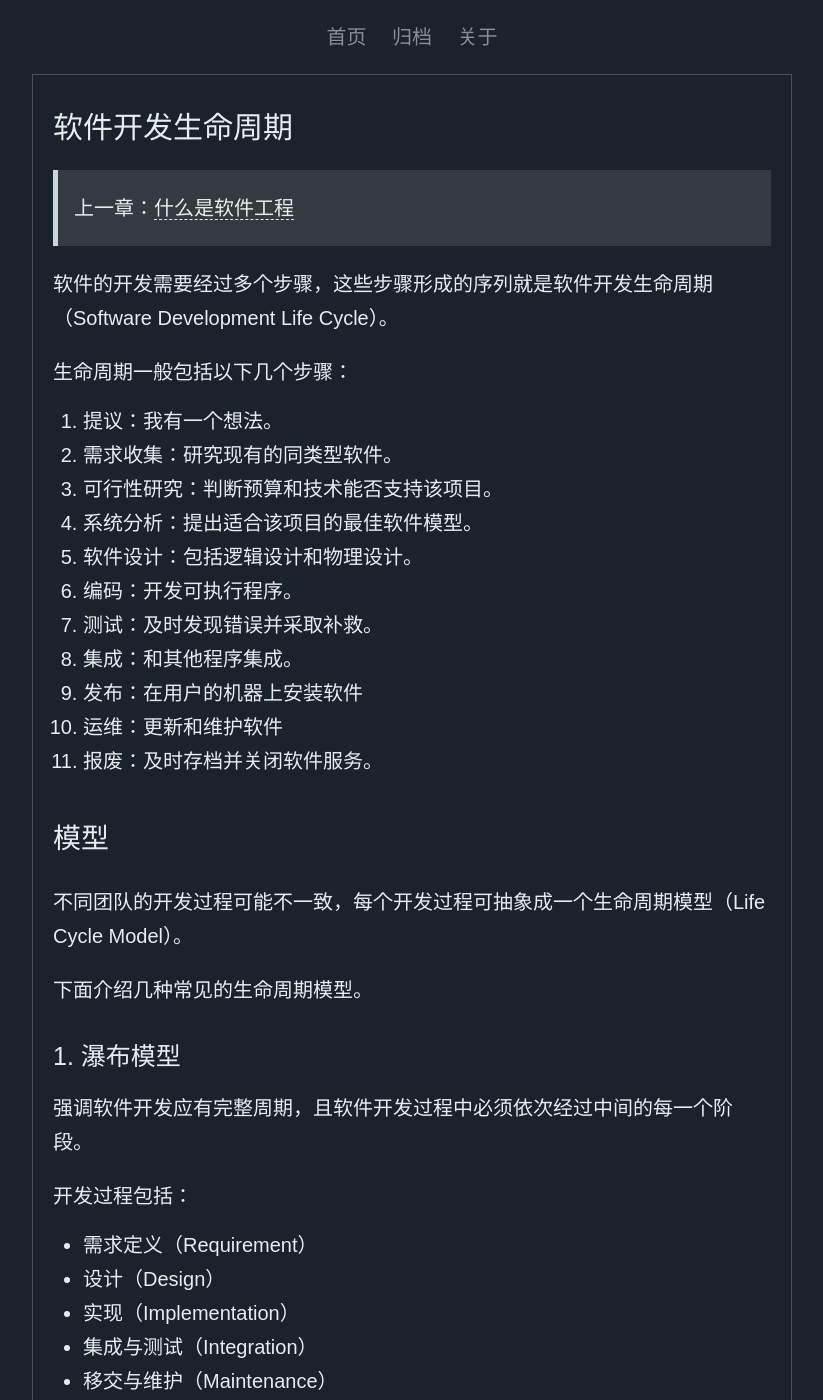
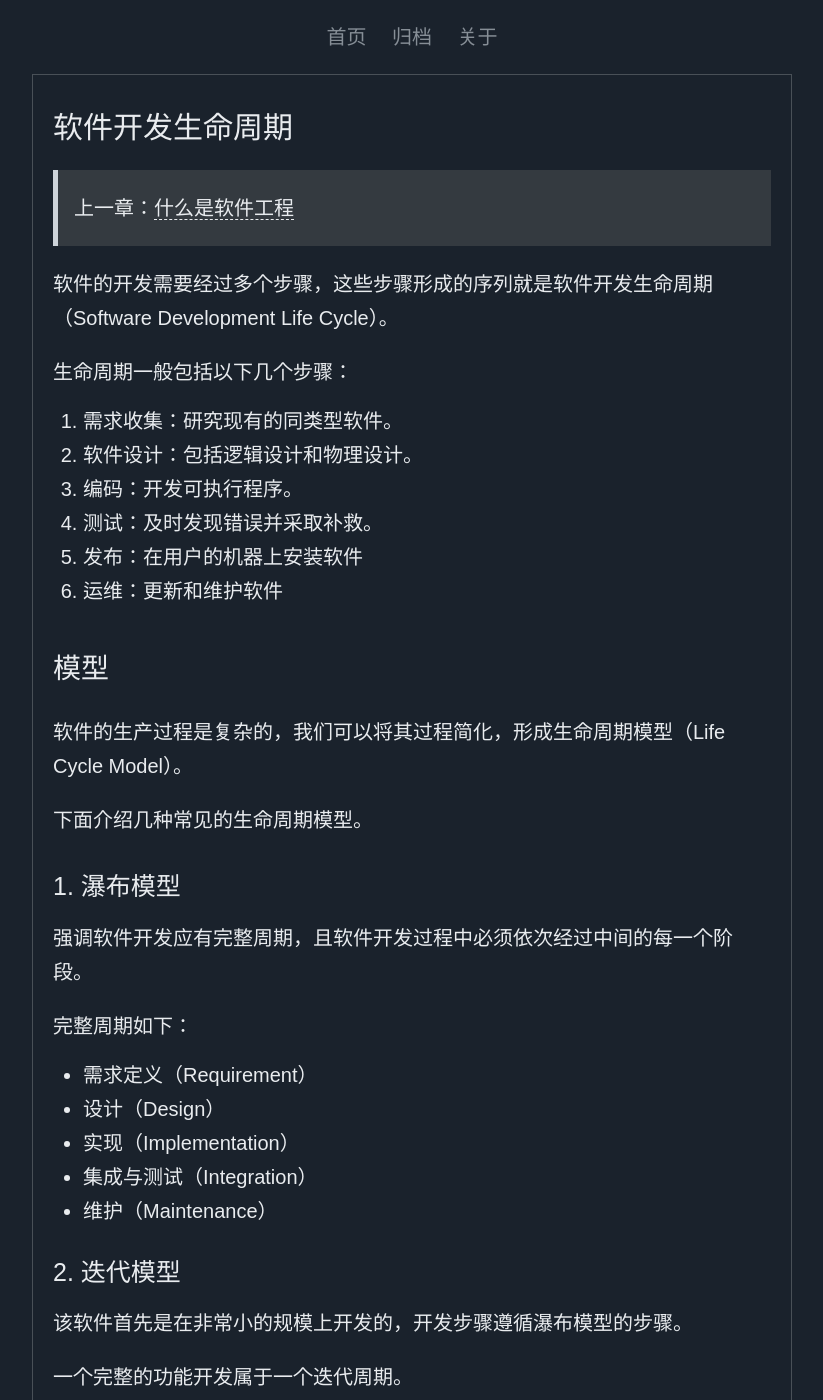
Before and after one commit to fengzhuyi/fengzhuyi.github.io, a Jekyll site: the page built from se/sdlc.md, in a window 1280 px wide and 1400 px high. Shown: the whole window, without its empty margins (228-1051 px from the left). Built offline with Jekyll 4.4.1, drawn with Linux system fonts in a browser that asks for light colours; some of the changed text lies outside the part shown.

```diff
--- a/page/archive.md
+++ b/page/archive.md
@@ -4,7 +4,7 @@ permalink: /archive.html
 title: 归档
 ---
 
-# 分类
+# 归档
 
 - [随记](/note/)
 - [线性代数](/la/)
--- a/se/sdlc.md
+++ b/se/sdlc.md
@@ -8,21 +8,16 @@ title: 软件开发生命周期
 
 生命周期一般包括以下几个步骤：
 
-1. 提议：我有一个想法。
-2. 需求收集：研究现有的同类型软件。
-3. 可行性研究：判断预算和技术能否支持该项目。
-4. 系统分析：提出适合该项目的最佳软件模型。
-5. 软件设计：包括逻辑设计和物理设计。
-6. 编码：开发可执行程序。
-7. 测试：及时发现错误并采取补救。
-8. 集成：和其他程序集成。
-9. 发布：在用户的机器上安装软件
-10. 运维：更新和维护软件
-11. 报废：及时存档并关闭软件服务。
+1. 需求收集：研究现有的同类型软件。
+2. 软件设计：包括逻辑设计和物理设计。
+3. 编码：开发可执行程序。
+4. 测试：及时发现错误并采取补救。
+5. 发布：在用户的机器上安装软件
+6. 运维：更新和维护软件
 
 ## 模型
 
-不同团队的开发过程可能不一致，每个开发过程可抽象成一个生命周期模型（Life Cycle Model）。
+软件的生产过程是复杂的，我们可以将其过程简化，形成生命周期模型（Life Cycle Model）。
 
 下面介绍几种常见的生命周期模型。
 
@@ -30,13 +25,13 @@ title: 软件开发生命周期
 
 强调软件开发应有完整周期，且软件开发过程中必须依次经过中间的每一个阶段。
 
-开发过程包括：
+完整周期如下：
 
 - 需求定义（Requirement）
 - 设计（Design）
 - 实现（Implementation）
 - 集成与测试（Integration）
-- 移交与维护（Maintenance）
+- 维护（Maintenance）
 
 ### 2. 迭代模型
 
@@ -52,6 +47,8 @@ title: 软件开发生命周期
 
 ### 3. 螺旋模型
 
-螺旋模型基于迭代模型，在每个迭代周期的需求定义阶段后加入风险分析阶段。
+螺旋模在迭代模型的基础上加入了风险分析阶段。
+
+风险分析阶段紧随需求定义阶段
 
 > 下一章：[软件项目管理](/se/spm)
```
Also changed, not shown: se/index.md (+6 -0 lines), se/sdb.md (added, +82 -0 lines), se/se.md (+1 -1 lines), se/spm.md (+10 -6 lines), se/sr.md (added, +41 -0 lines).
